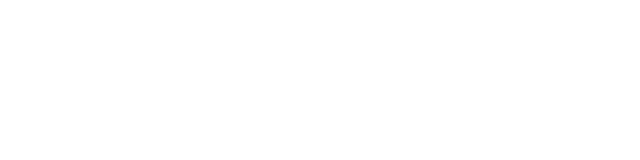
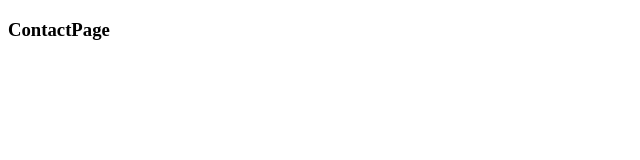
Before and after one commit to kafadotnet/kafaPortfolioApp, a React (Vite) app: page /contact-me in a window 1280 px wide. Shown: the top 160 px of the page, without its empty margins (0-640 px from the left). Built offline with nearby package versions, Linux system fonts and the light colour scheme.

Commit message:
Added pages connection

```diff
--- a/package.json
+++ b/package.json
@@ -11,7 +11,8 @@
   },
   "dependencies": {
     "react": "^18.3.1",
-    "react-dom": "^18.3.1"
+    "react-dom": "^18.3.1",
+    "react-router-dom": "^7.0.2"
   },
   "devDependencies": {
     "@eslint/js": "^9.15.0",
--- a/src/App.jsx
+++ b/src/App.jsx
@@ -1,10 +1,21 @@
-import './mainmin.css'
+import './mainmin.css';
+import { BrowserRouter, Routes, Route } from 'react-router-dom';
+import HomePage from './pages/HomePage';
+import ContactPage from './pages/ContactPage';
+import NotFoundPage from './pages/NotFoundPage';
 
 function App() {
 
   return (
     <>
-
+      <BrowserRouter>
+        <Routes>
+          <Route path='/' element={< HomePage />} />
+          <Route path='/contact-me' element={<ContactPage />} />
+          <Route path='*' element={<NotFoundPage />} />
+          <Route />
+        </Routes>
+      </BrowserRouter>
     </>
   )
 }
--- /dev/null
+++ b/src/pages/ContactPage.jsx
@@ -0,0 +1,8 @@
+
+const ContactPage = () => {
+  return (
+    <h3>ContactPage</h3>
+  )
+}
+
+export default ContactPage;
--- /dev/null
+++ b/src/pages/HomePage.jsx
@@ -0,0 +1,8 @@
+
+const HomePage = () => {
+  return (
+    <h3>HomePage</h3>
+  )
+}
+
+export default HomePage;
--- /dev/null
+++ b/src/pages/NotFoundPage.jsx
@@ -0,0 +1,8 @@
+
+const NotFoundPage = () => {
+  return (
+    <h3>NotFoundPage</h3>
+  )
+}
+
+export default NotFoundPage;
```
Also changed, not shown: 1 other file (tests, documents, lock files or other folders).
